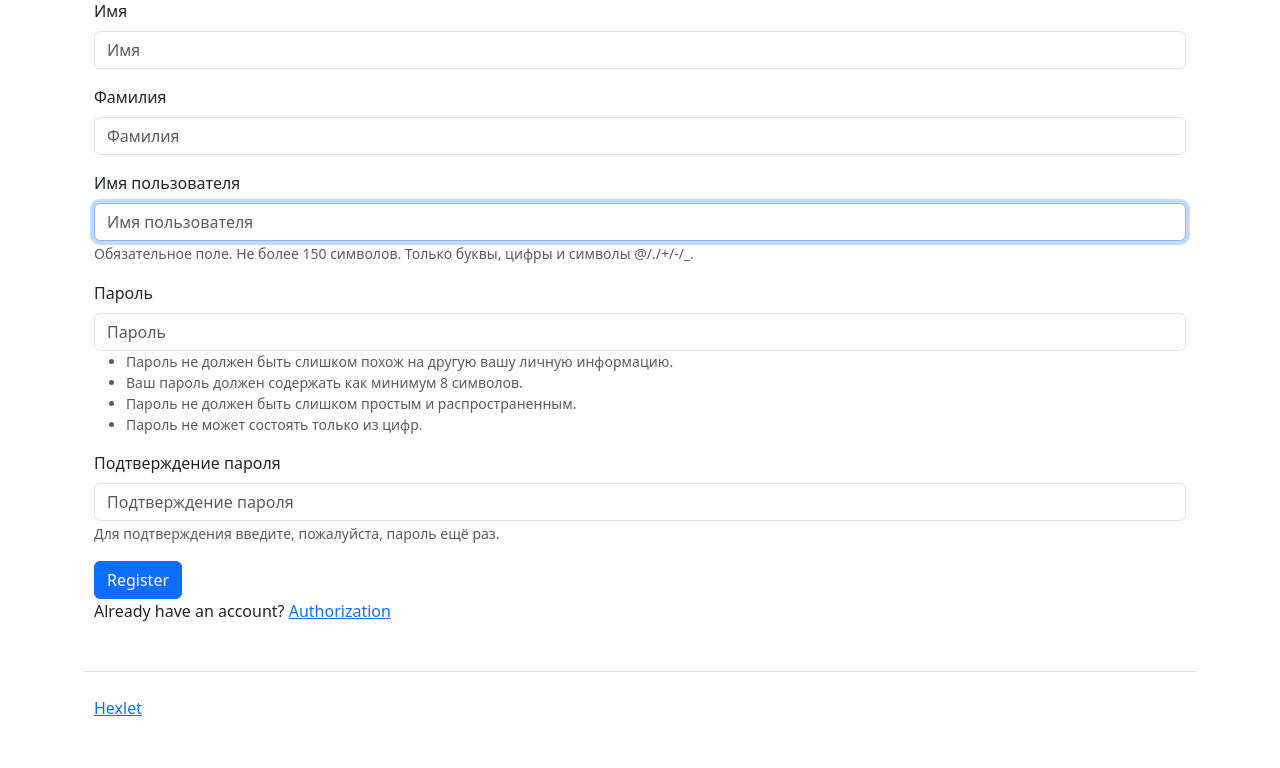
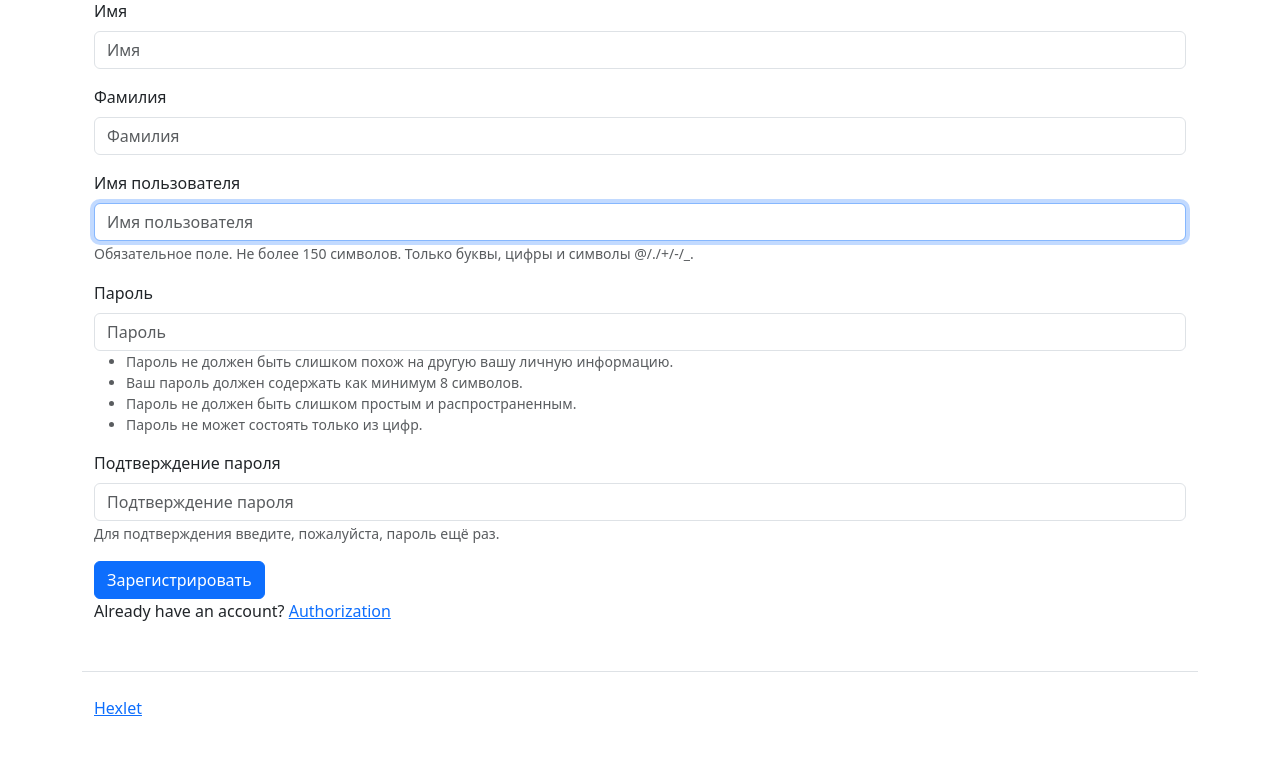
Before and after one commit to Orloff-Star/python-project-52, a Django app: page /users/create/ in a window 1280 px wide. Shown: the part 153-921 px from the top of the page. Run offline with Django 5.2, Linux system fonts and the light colour scheme; some libraries are stand-ins or nearby versions.

Commit message:
updete user_create

```diff
--- a/task_manager/templates/users/user_create.html
+++ b/task_manager/templates/users/user_create.html
@@ -12,7 +12,7 @@
             <table border="1">
                 {% bootstrap_form form %}
             </table>
-            <button type="submit" class="btn btn-primary">{% translate 'Register' %}</button>
+            <button type="submit" class="btn btn-primary">{% translate 'Зарегистрировать' %}</button>
 
         </form>
 
```
